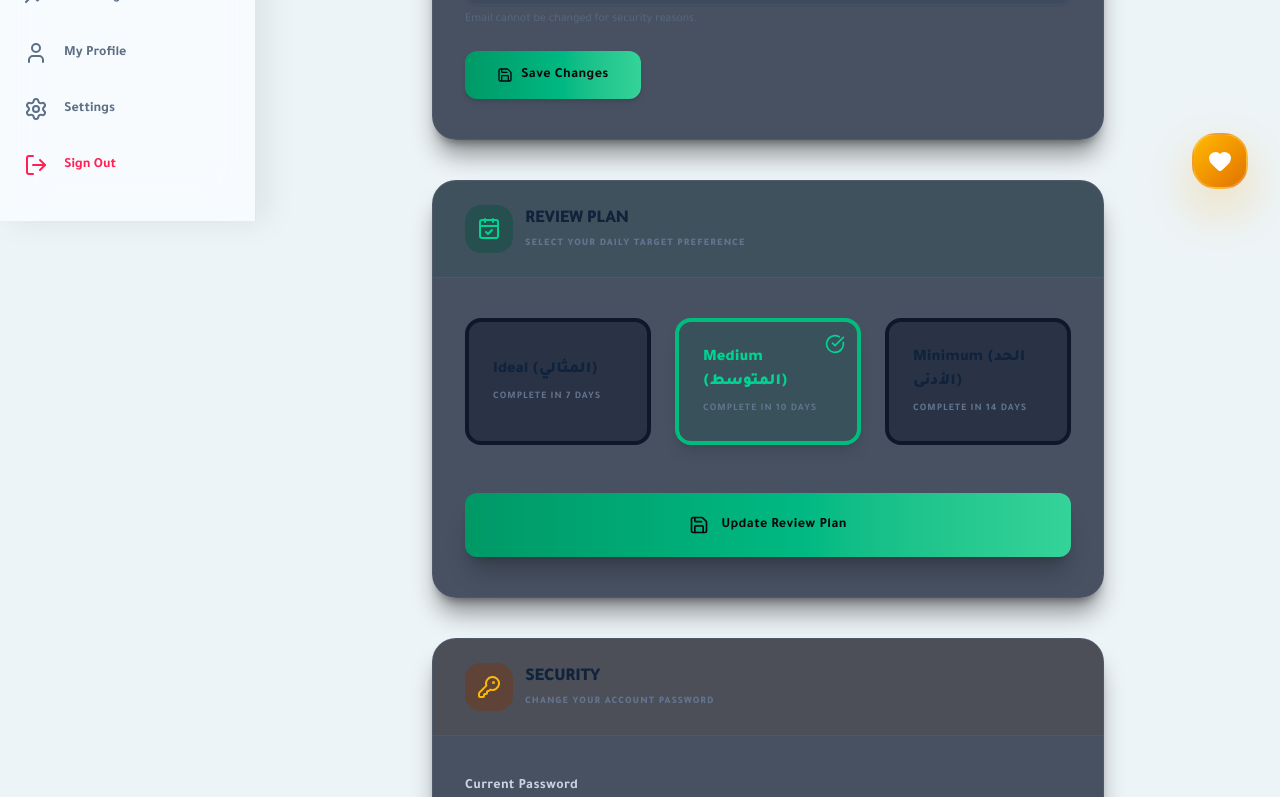
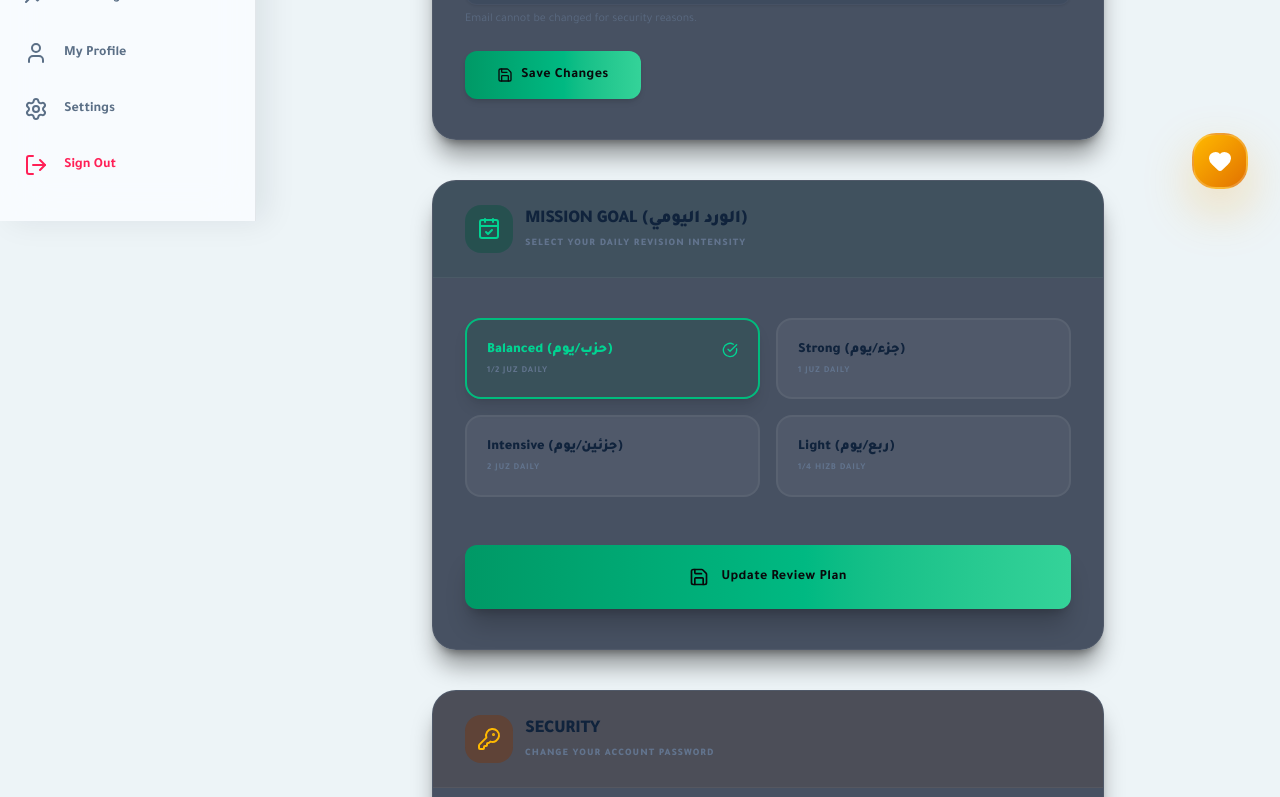
Before and after one commit to khalidsamy/thabat, a React (Vite) app: page /dashboard/profile in a window 1280 px wide. Shown: the part 579-1376 px from the top of the page. Built offline with nearby package versions, Linux system fonts and the light colour scheme; no server answers; sample sign-in values are in the browser's storage.

Commit message:
feat: add Progress dashboard page and Profile management settings page

```diff
--- a/src/pages/Profile.jsx
+++ b/src/pages/Profile.jsx
@@ -12,7 +12,7 @@ const Profile = () => {
 
   const [name, setName] = useState(user?.name || '');
   const [email, setEmail] = useState(user?.email || '');
-  const [reviewPace, setReviewPace] = useState(user?.reviewPace || 10);
+  const [revisionIntensity, setRevisionIntensity] = useState(user?.revisionIntensity || 'HIZB');
   const [isSavingProfile, setIsSavingProfile] = useState(false);
 
   const [passwords, setPasswords] = useState({
@@ -28,7 +28,7 @@ const Profile = () => {
       if (res.data.success) {
         setName(res.data.user.name);
         setEmail(res.data.user.email);
-        setReviewPace(res.data.user.reviewPace || 10);
+        setRevisionIntensity(res.data.user.revisionIntensity || 'HIZB');
       }
     } catch (err) {
       showError(err.message);
@@ -40,27 +40,28 @@ const Profile = () => {
   }, [fetchProfile]);
 
   const handleProfileSave = useCallback(async (e) => {
-    e.preventDefault();
+    if (e) e.preventDefault();
     if (!name.trim()) {
       showError('Name cannot be empty.');
       return;
     }
     setIsSavingProfile(true);
     try {
-      const res = await api.put('/user/profile', {
+      // Endpoint is now PATCH as per latest backend updates
+      const res = await api.patch('/user/profile', {
         name: name.trim(),
-        reviewPace
+        revisionIntensity
       });
       if (res.data.success) {
         updateUser(res.data.user);
-        showSuccess('Profile updated successfully!');
+        showSuccess('Profile and Mission plan updated!');
       }
     } catch (err) {
       showError(err.message);
     } finally {
       setIsSavingProfile(false);
     }
-  }, [name, reviewPace, showError, showSuccess, updateUser]);
+  }, [name, revisionIntensity, showError, showSuccess, updateUser]);
 
   const handlePasswordChange = async (e) => {
     e.preventDefault();
@@ -107,7 +108,7 @@ const Profile = () => {
             Account Settings
           </h1>
           <p className="text-sm font-bold text-slate-500 uppercase tracking-widest leading-relaxed">
-            Manage your personal information and security settings.
+            Manage your personal data and Hifz commitment.
           </p>
         </div>
 
@@ -167,7 +168,7 @@ const Profile = () => {
           </form>
         </div>
 
-        {/* Review Plan Selection */}
+        {/* Revision Plan Selection - Sheikh Alaa methodology */}
         <div className="bg-slate-800/80 rounded-3xl border border-white/5 shadow-xl shadow-black/40 mb-10 overflow-hidden transition-all duration-300">
 
           <div className="flex items-center gap-3 px-8 py-6 border-b border-white/5 bg-emerald-900/10">
@@ -175,37 +176,38 @@ const Profile = () => {
               <CalendarCheck className="h-6 w-6 text-emerald-400" />
             </div>
             <div>
-              <h2 className="text-lg font-black text-foreground uppercase tracking-tight">Review Plan</h2>
-              <p className="text-[10px] font-black text-slate-500 uppercase tracking-widest mt-1">Select your daily target preference</p>
+              <h2 className="text-lg font-black text-foreground uppercase tracking-tight">Mission Goal (الورد اليومي)</h2>
+              <p className="text-[10px] font-black text-slate-500 uppercase tracking-widest mt-1">Select your daily revision intensity</p>
             </div>
           </div>
 
           <div className="px-8 py-10 transition-all duration-300">
-            <div className="grid grid-cols-1 sm:grid-cols-3 gap-6 mb-10">
+            <div className="grid grid-cols-1 sm:grid-cols-2 gap-4 mb-10">
               {[
-                { val: 7, label: 'Ideal (المثالي)', sub: 'Complete in 7 Days', color: 'emerald' },
-                { val: 10, label: 'Medium (المتوسط)', sub: 'Complete in 10 Days', color: 'blue' },
-                { val: 14, label: 'Minimum (الحد الأدنى)', sub: 'Complete in 14 Days', color: 'amber' }
+                { val: 'HIZB', label: 'Balanced (حزب/يوم)', sub: '1/2 Juz Daily', color: 'emerald' },
+                { val: '1_JUZ', label: 'Strong (جزء/يوم)', sub: '1 Juz Daily', color: 'blue' },
+                { val: '2_JUZ', label: 'Intensive (جزئين/يوم)', sub: '2 Juz Daily', color: 'amber' },
+                { val: 'RUB_EL_HIZB', label: 'Light (ربع/يوم)', sub: '1/4 Hizb Daily', color: 'slate' }
               ].map((plan) => (
                 <button
                   key={plan.val}
                   type="button"
-                  onClick={() => setReviewPace(plan.val)}
-                  className={`relative p-6 rounded-2xl border-4 text-start transition-all duration-300 group ${
-                    reviewPace === plan.val
+                  onClick={() => setRevisionIntensity(plan.val)}
+                  className={`relative p-5 rounded-2xl border-2 text-start transition-all duration-300 group ${
+                    revisionIntensity === plan.val
                       ? 'border-emerald-500 bg-emerald-900/20 shadow-lg'
-                      : 'border-slate-900 bg-slate-900/50 hover:border-slate-700'
+                      : 'border-white/5 bg-white/5 hover:border-white/10'
                   }`}
                 >
-                  {reviewPace === plan.val && (
-                    <div className="absolute top-3 end-3">
-                      <CheckCircle className="h-5 w-5 text-emerald-400" />
-                    </div>
-                  )}
-                  <h4 className={`text-base font-black ${reviewPace === plan.val ? 'text-emerald-400' : 'text-foreground'}`}>
-                    {plan.label}
-                  </h4>
-                  <p className="text-[10px] font-bold text-slate-500 mt-2 uppercase tracking-widest">{plan.sub}</p>
+                  <div className="flex items-center justify-between">
+                    <h4 className={`text-sm font-black ${revisionIntensity === plan.val ? 'text-emerald-400' : 'text-foreground'}`}>
+                        {plan.label}
+                    </h4>
+                    {revisionIntensity === plan.val && (
+                        <CheckCircle className="h-4 w-4 text-emerald-400" />
+                    )}
+                  </div>
+                  <p className="text-[9px] font-bold text-slate-500 mt-1 uppercase tracking-widest">{plan.sub}</p>
                 </button>
               ))}
             </div>
--- a/src/pages/dashboard/Progress.jsx
+++ b/src/pages/dashboard/Progress.jsx
@@ -21,8 +21,9 @@ const Progress = (props) => {
 
   const isArabic = i18n.language === 'ar';
 
-  // Dynamic Revision Target mapping
-  const currentPlan = Object.values(REVISION_PLANS).find(p => p.id === progress?.revisionGoal);
+  // Dynamic Revision Target mapping - Prioritize User Intensity over Progress Goal
+  const activePlanId = user?.revisionIntensity || progress?.revisionGoal;
+  const currentPlan = Object.values(REVISION_PLANS).find(p => p.id === activePlanId);
   const revisionTargetLabel = currentPlan
     ? (isArabic ? currentPlan.label.replace('Day', 'يوم') : currentPlan.label)
     : (isArabic ? 'بدون خطة' : 'No Active Plan');
```
